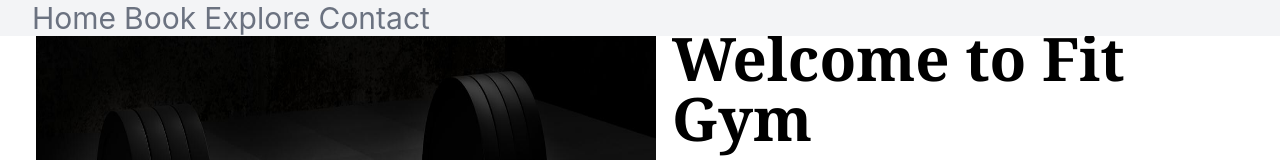
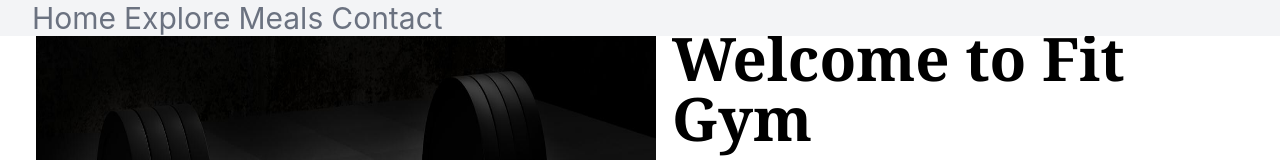
Before and after one commit to AnesuMuusha/gym-fitness, a React (Create React App) app: page / in a window 1280 px wide. Shown: the top 160 px of the page. Built offline with nearby package versions, Linux system fonts and the light colour scheme; the HTML template or start-up script is replaced by a standard one.

Commit message:
added meals to navbar

```diff
--- a/src/components/NavBar.js
+++ b/src/components/NavBar.js
@@ -1,16 +1,22 @@
 import React from 'react';
-function NavBar() {
+const NavBar=()=> {
   return (
 
 <header className='fixed flex text-sm bg-gray-100 md:text-3xl text-gray-500 w-full top-0'>
    <a href='#Home'>
     <div  className='ml-8'>Home</div>
     </a>
-   <a href='#Book'>
+    {/* <a href='#Schedule'>
+    <div className='ml-2'>Schedule</div>
+    </a> */}
+   {/* <a href='#Book'>
    <div className='ml-2'>Book</div>
-   </a>
+   </a>     */}
    <a href='#Explore'>
     <div className='ml-2'>Explore</div>
+    </a>
+    <a href='#meals'>
+    <div className='ml-2'>Meals</div>
     </a>
     <a href='#Contact'>
     <div className='ml-2'>Contact</div>
```
